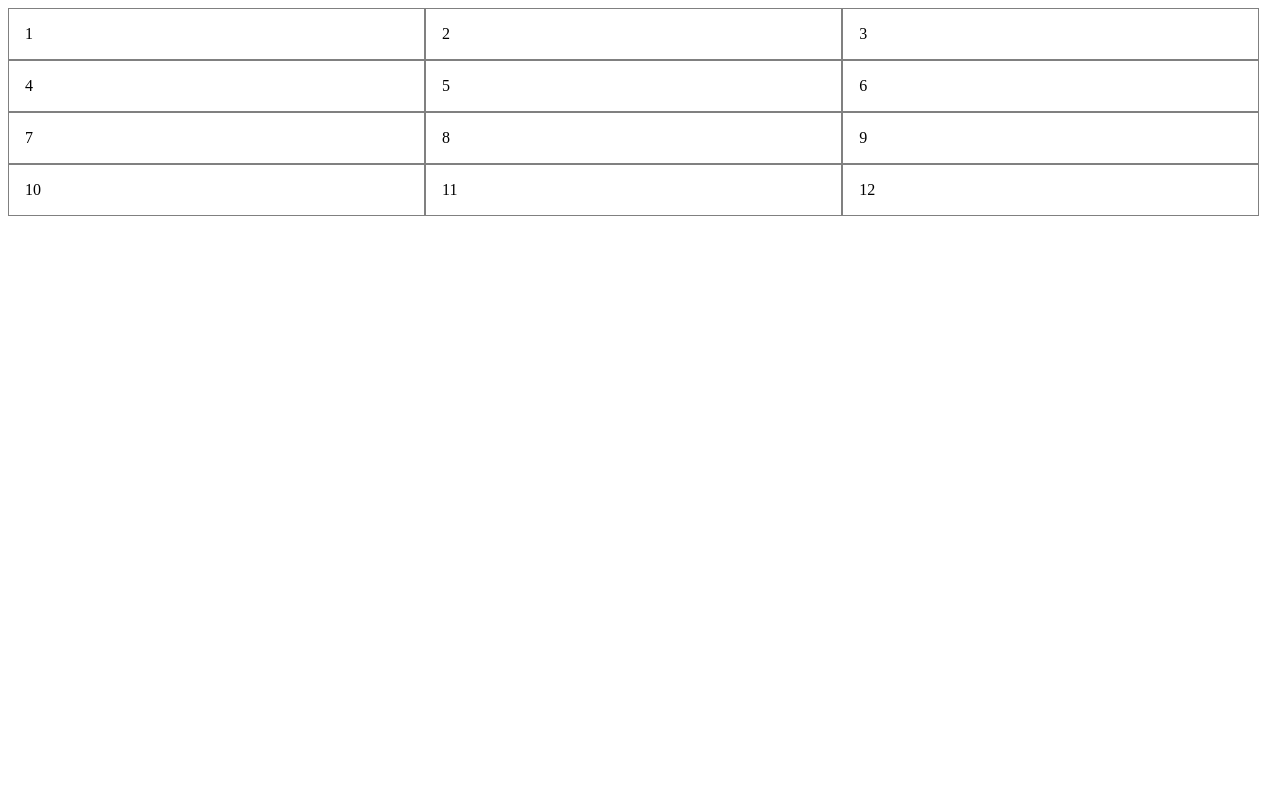
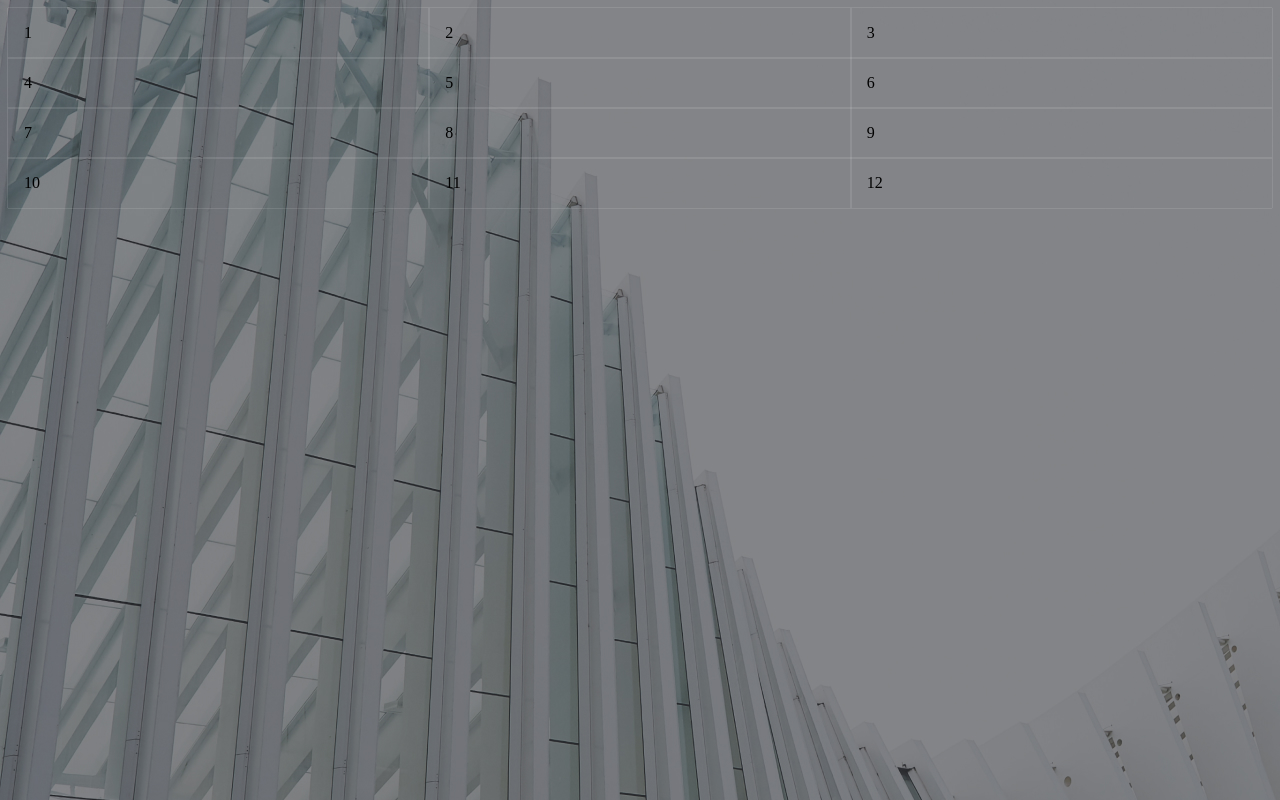
Before and after one commit to Yuranuch/adv, a plain HTML site: page index.html in a window 1280 px wide. Drawn offline with Linux system fonts and the light colour scheme.

Commit message:
first grid added

```diff
--- a/css/default.css
+++ b/css/default.css
@@ -1,7 +1,5 @@
 /* General Demo Style */
 @import url(http://fonts.googleapis.com/css?family=Lato:300,400,700);
-
-
 
 *, *:after, *:before { -webkit-box-sizing: border-box; -moz-box-sizing: border-box; box-sizing: border-box; }
 body, html { font-size: 100%; padding: 0; margin: 0;}
--- a/css/style.scss
+++ b/css/style.scss
@@ -1,10 +1,18 @@
+body {
+  background: blueviolet;
+  background-image: url("../img/background-img.jpg");
+}
+
 .container {
   display: grid;
-  grid-template-columns: 33% 33% 33%;
+  grid-template-columns: 1fr 1fr 1fr;
 }
+
 .container > div {
   padding: 1em;
 }
+
 .section {
-  border: 1px solid gray;
+  box-shadow: 0 0 1px rgba(255, 255, 255, 0.6)
+
 }
```
Also changed, not shown: css/style.css, img/background-img.jpg (added), 1 other file.
